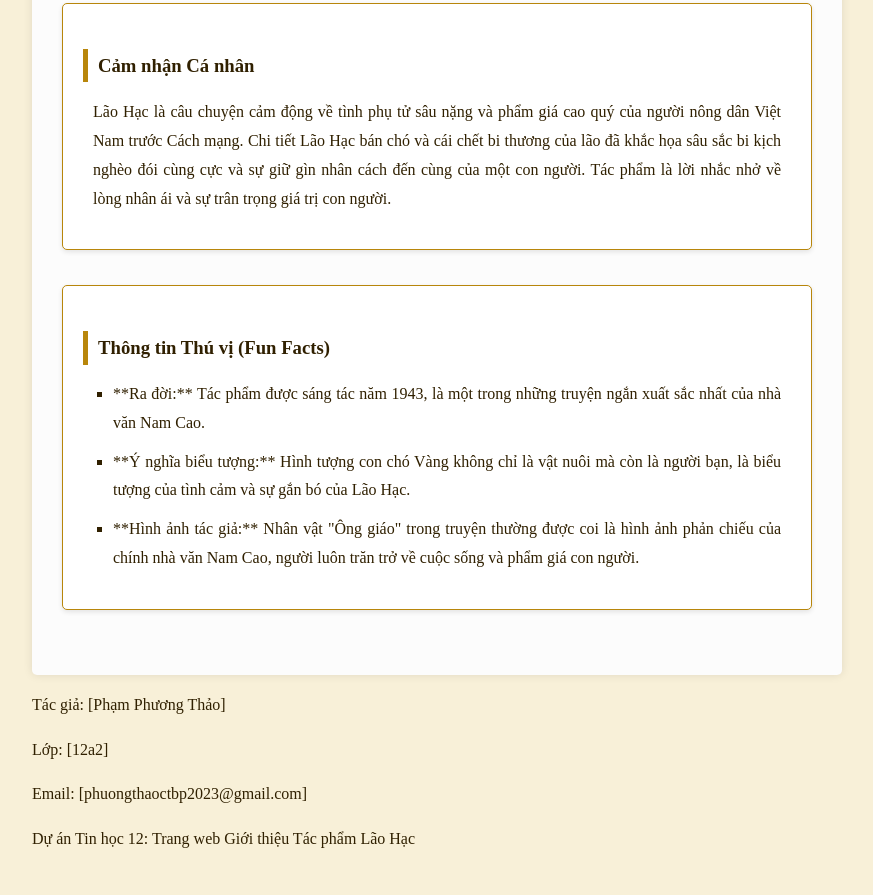
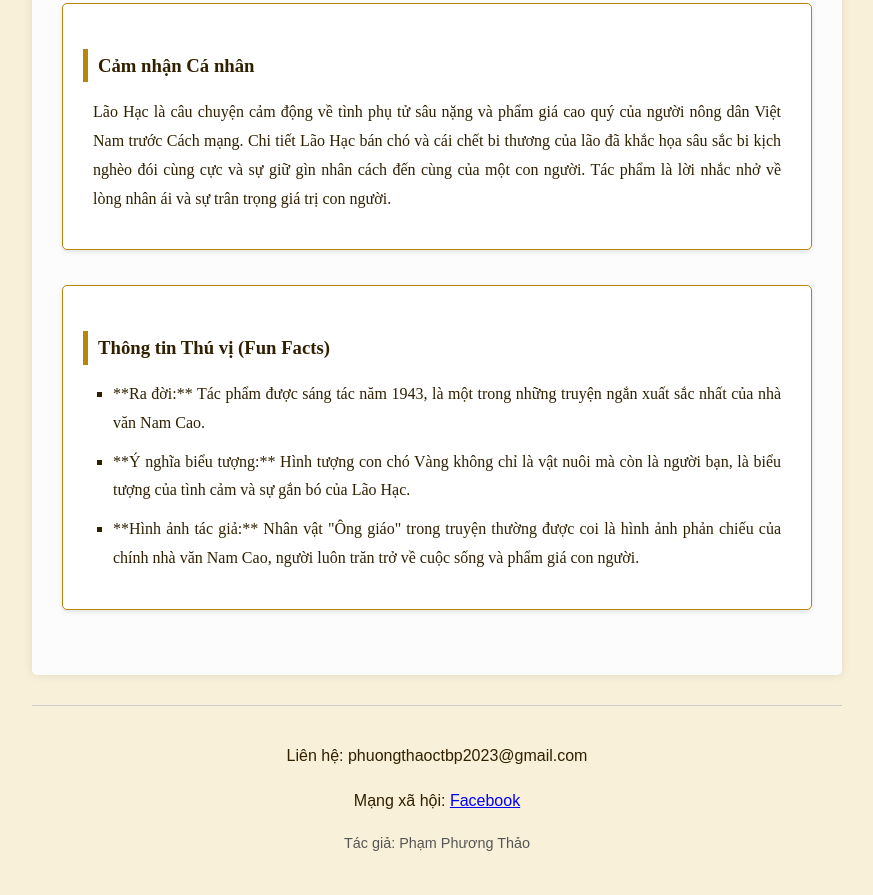
Before and after one commit to phuongthaoctbp2023-cmd/du-an-tin-hoc, a plain HTML site: page index.html in a window 1280 px wide. Shown: the part 1106-2001 px from the top of the page, without its empty margins (203-1076 px from the left). Drawn offline with Linux system fonts and the light colour scheme.

Commit message:
Update index.html

```diff
--- a/index.html
+++ b/index.html
@@ -44,12 +44,11 @@
             </ul>
         </section>
     </main>
-   <p>Tác giả: [Phạm Phương Thảo]</p>
-        <p>Lớp: [12a2]</p>
-        <p>Email: [phuongthaoctbp2023@gmail.com]</p>
-        <p>Dự án Tin học 12: Trang web Giới thiệu Tác phẩm Lão Hạc</p>
-    </footer>
+ <footer style="text-align: center; padding: 20px; border-top: 1px solid #ccc; margin-top: 30px; font-family: Arial, sans-serif;">
+    <p>Liên hệ: phuongthaoctbp2023@gmail.com</p>
+    <p>Mạng xã hội: <a href="https://www.facebook.com/share/1BfiuBXcxe/?mibextid=wwXIfr" target="_blank" style="color: blue; text-decoration: underline;">Facebook</a></p>
+    <p style="font-size: 0.9em; color: #555;">Tác giả: Phạm Phương Thảo</p>
+</footer>
+
 </body>
 </html>
-</body>
-</html>
```
